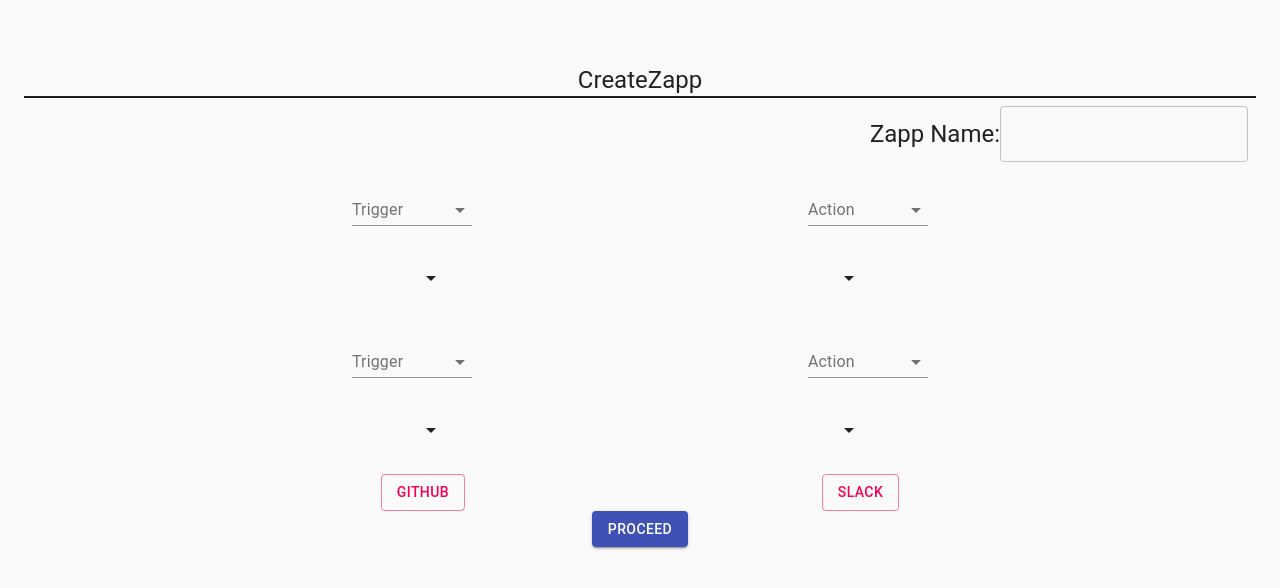
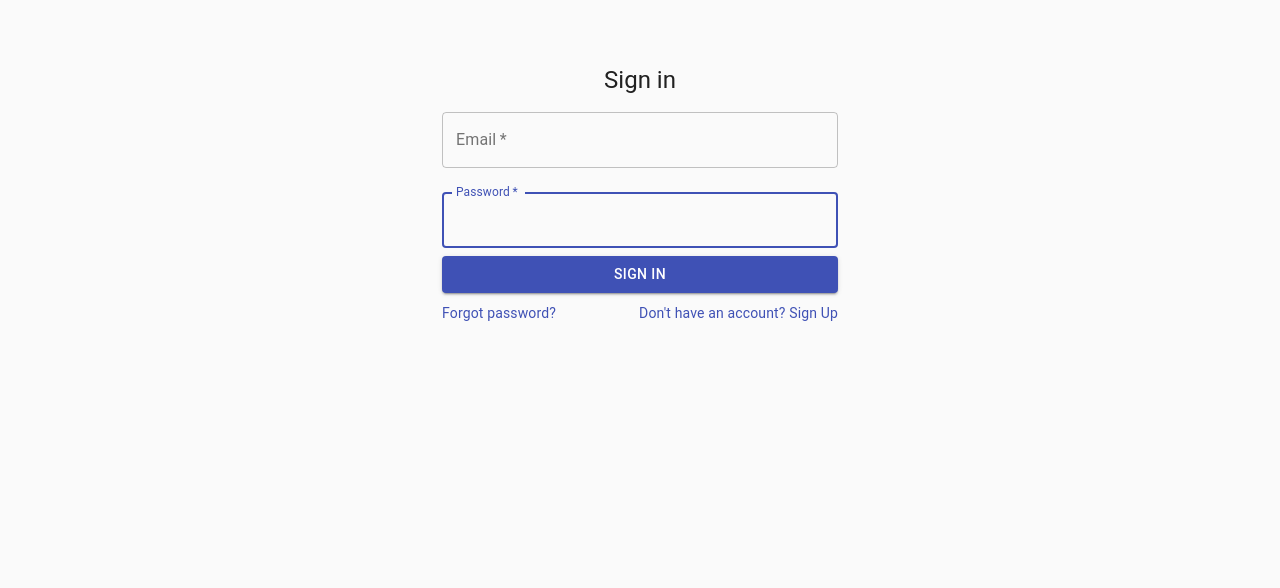
Before and after one commit to pesto-students/batch-11-mernZapp, a React (Create React App) app in the folder frontend/: page / in a window 1280 px wide. Shown: the top 588 px of the page. Built offline with nearby package versions, Linux system fonts and the light colour scheme.

Commit message:
integrate sign in api

```diff
--- a/frontend/package.json
+++ b/frontend/package.json
@@ -40,5 +40,6 @@
       "last 1 firefox version",
       "last 1 safari version"
     ]
-  }
+  },
+  "proxy": "http://localhost:5000"
 }
--- a/frontend/src/App.js
+++ b/frontend/src/App.js
@@ -1,11 +1,12 @@
 import React from 'react';
 import './App.css';
 import CreateZapp from './containers/createZapp/CreateZapp';
+import SignIn from './containers/signIn/SignIn';
 
 function App() {
   return (
     <div>
-      <CreateZapp />
+      <SignIn />
     </div>
   );
 }
--- a/frontend/src/components/TextField/index.js
+++ b/frontend/src/components/TextField/index.js
@@ -5,7 +5,7 @@ import PropTypes from 'prop-types';
 
 const ZappTextField = (props) => {
   const {
-    id, label, name, autoComplete, type,
+    id, label, name, autoComplete, type, handleChange
   } = props;
   return (
     <TextField
@@ -19,6 +19,7 @@ const ZappTextField = (props) => {
       name={name}
       autoComplete={autoComplete}
       type={type}
+      onChange={handleChange}
     />
   );
 };
@@ -28,6 +29,7 @@ ZappTextField.propTypes = {
   name: PropTypes.string.isRequired,
   type: PropTypes.string.isRequired,
   autoComplete: PropTypes.string.isRequired,
+  handleChange: PropTypes.func.isRequired,
 };
 
 export default ZappTextField;
--- a/frontend/src/containers/signIn/SignIn.js
+++ b/frontend/src/containers/signIn/SignIn.js
@@ -1,9 +1,10 @@
-import React from 'react';
+import React, { useState, useEffect} from "react";
 import CssBaseline from '@material-ui/core/CssBaseline';
 import Link from '@material-ui/core/Link';
 import Grid from '@material-ui/core/Grid';
 import Typography from '@material-ui/core/Typography';
 import Container from '@material-ui/core/Container';
+import axios from "axios";
 import {
   Wrapper,
   Form,
@@ -13,6 +14,26 @@ import {
 import ZappTextField from '../../components/TextField';
 
 export default function SignIn() {
+  const [hasError, setErrors] = useState(false);
+  const [formValue, setFormvalue] = useState({});
+
+
+const handleChange = (e) => {
+  // console.log(e.target.value)
+  const { name } = e.target.name;
+  setFormvalue({ ...formValue, [name]: e.target.value });
+  };
+
+const login = async (e)  => {
+
+  try {
+    const response = await axios.post('http://localhost:5000/users/login', formValue);
+    console.log('👉 Returned data:', response);
+  } catch (e) {
+    console.log(`😱 Axios request failed: ${e}`);
+  }
+}
+
   return (
     <Container component="main" maxWidth="xs">
       <CssBaseline />
@@ -24,9 +45,10 @@ export default function SignIn() {
           <ZappTextField
             id="username"
             type="text"
-            label="Username"
-            name="username"
-            autoComplete="username"
+            label="Email"
+            name="email"
+            autoComplete="email"
+            handleChange={handleChange}
           />
           <ZappTextField
             id="password"
@@ -34,12 +56,14 @@ export default function SignIn() {
             name="password"
             type="password"
             autoComplete="password"
+            handleChange={handleChange}
           />
           <StyledButton
-            type="submit"
+            type="button"
             fullWidth
             variant="contained"
             color="primary"
+            onClick={login}
           >
             Sign In
           </StyledButton>
```
Also changed, not shown: 2 other files (tests, documents, lock files or other folders).
